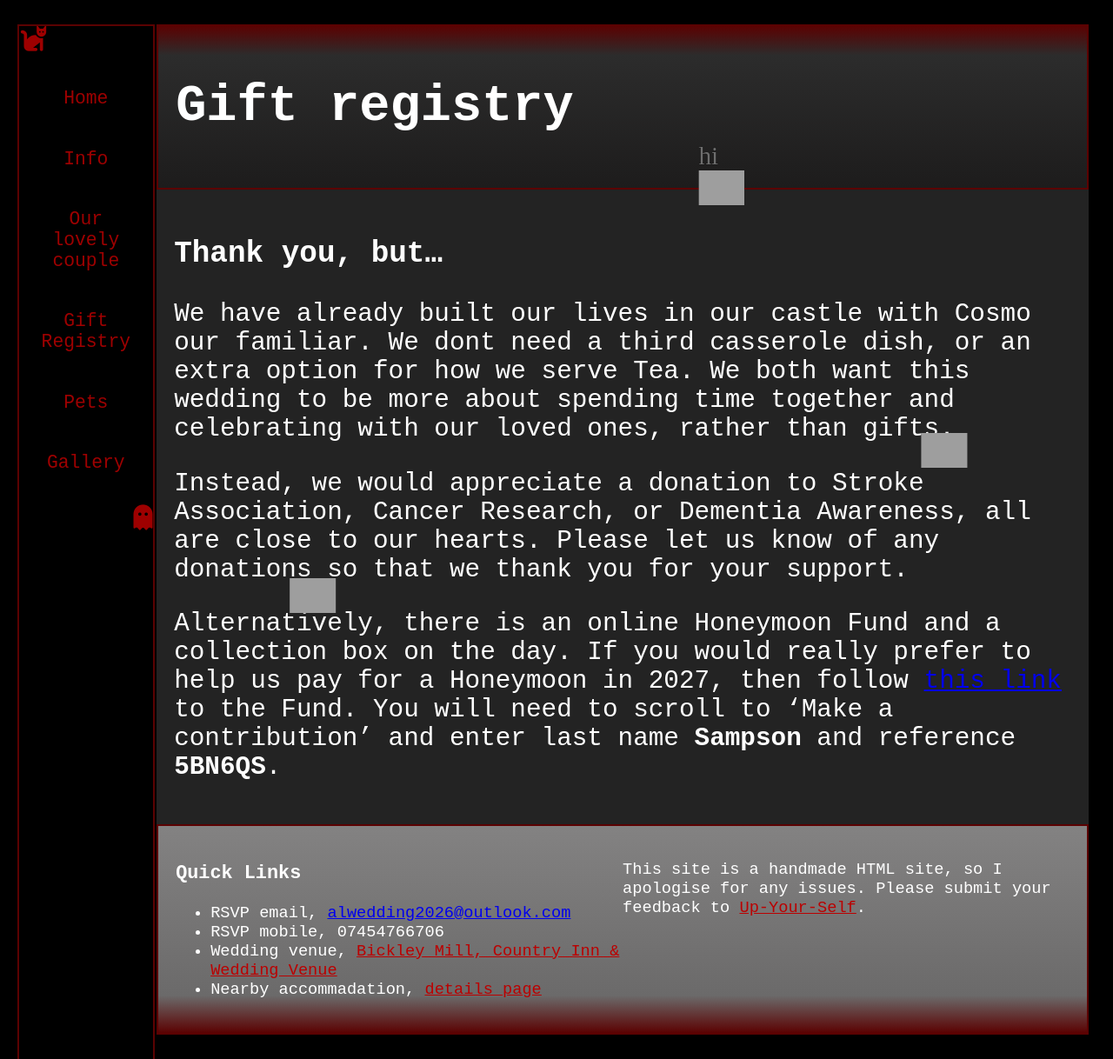
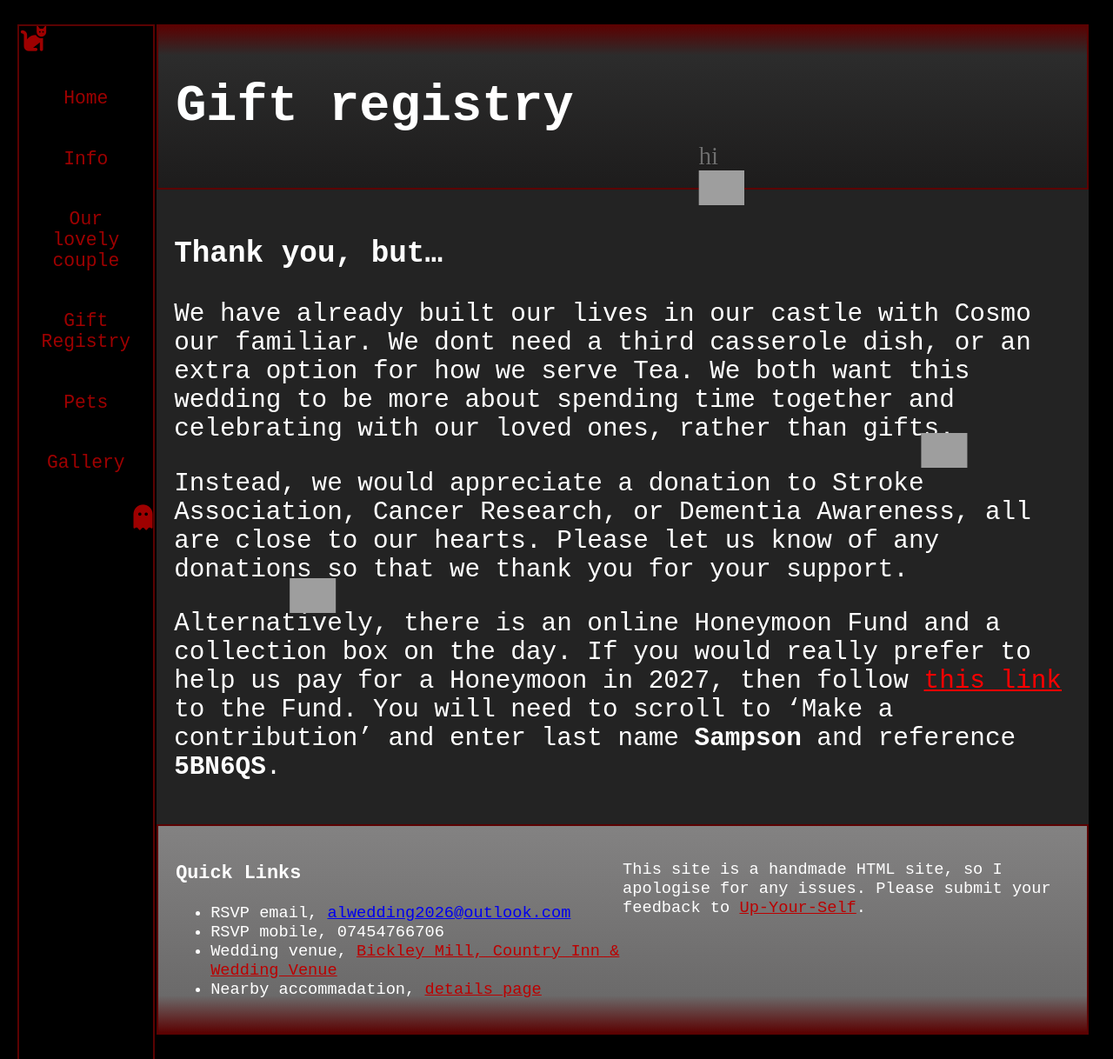
Before and after one commit to LewisSDAFNI/ALWedding2026, a Jekyll site: the page built from docs/pages/gift-registry.md, in a window 1280 px wide and 1218 px high. Shown: the whole window at 87% size. Built offline with Jekyll 4.4.1, drawn with Linux system fonts in a browser that asks for light colours; nearby versions of some CDN libraries; grey boxes are pictures that could not be loaded.

Commit message:
Update gift registry page content

```diff
--- a/docs/pages/gift-registry.md
+++ b/docs/pages/gift-registry.md
@@ -9,4 +9,4 @@ We have already built our lives in our castle with Cosmo our familiar. We dont n
 
 Instead, we would appreciate a donation to Stroke Association, Cancer Research, or Dementia Awareness, all are close to our hearts. Please let us know of any donations so that we thank you for your support.
 
-Alternatively, there is an online Honeymoon Fund and a collection box on the day. If you would really prefer to help us pay for a Honeymoon in 2027, then follow <span style="color:red">[this link](https://www.trailfinders.com/wishlist#/)</span> to the Fund. You will need to scroll to 'Make a contribution' and enter last name **Sampson** and reference **5BN6QS**.
+Alternatively, there is an online Honeymoon Fund and a collection box on the day. If you would really prefer to help us pay for a Honeymoon in 2027, then follow <span style="color:red"><a href="https://www.trailfinders.com/wishlist#/#" style="color:red">this link</a></span> to the Fund. You will need to scroll to 'Make a contribution' and enter last name **Sampson** and reference **5BN6QS**.
```
